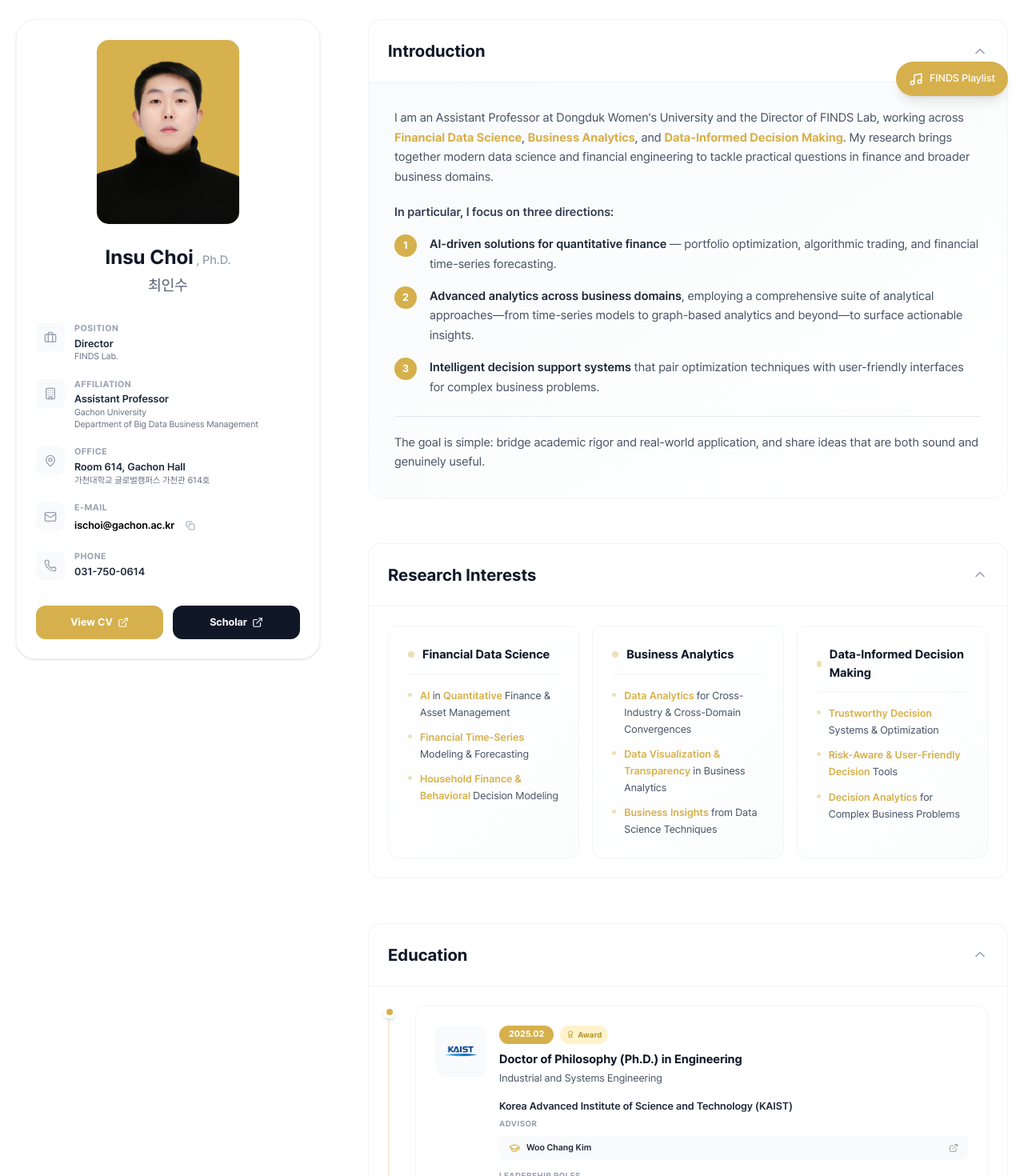
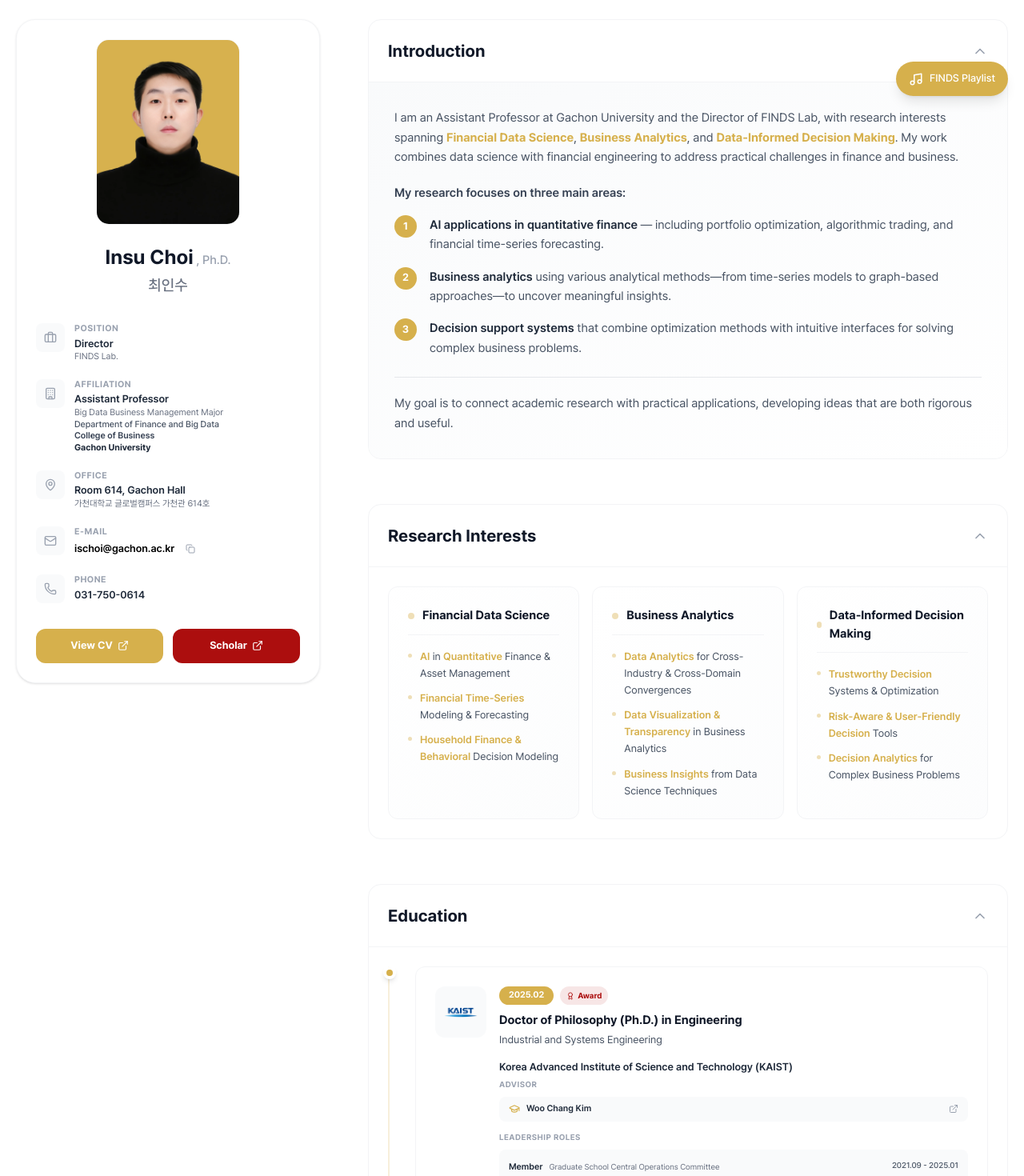
Before and after one commit to FinDS-Lab/website, a React (Vite) app: page /website/members/director in a window 1280 px wide. Shown: the part 660-2130 px from the top of the page at 80% size. Built offline with nearby package versions, Linux system fonts and the light colour scheme.

Commit message:
ver 0.99

```diff
--- a/public/data/academicactivities.json
+++ b/public/data/academicactivities.json
@@ -33,7 +33,7 @@
       "name": "5th International Conference on Artificial Intelligence, Information Processing and Cloud Computing (AIIPCC)",
       "publisher": "",
       "type": "Conference",
-      "period": "2025-12-07 – 2025-12-20",
+      "period": "2025-12-18 – 2025-12-20",
       "url": "https://www.aiipcc.org/"
     },
     {
@@ -403,7 +403,7 @@
       "name": "30th ACM SIGKDD International Conference on Knowledge Discovery and Data Mining (KDD)",
       "publisher": "Association for Computing Machinery",
       "type": "Conference",
-      "period": "2024-04-04 – 2024-04-18",
+      "period": "2024-08-25 – 2024-08-29",
       "url": "https://kdd.org/"
     },
     {
--- a/public/data/alumni.json
+++ b/public/data/alumni.json
@@ -18,7 +18,9 @@
           "dept": "Computer Science and Engineering",
           "year": "2026"
         }
-      ]
+      ],
+      "cohortName": "1st Cohort (2025 Winter)",
+      "currentPosition": "Kyung Hee University"
     },
     {
       "name": "고현우",
@@ -37,7 +39,9 @@
           "dept": "Industrial and Management Systems Engineering",
           "year": "2026"
         }
-      ]
+      ],
+      "cohortName": "1st Cohort (2025 Winter)",
+      "currentPosition": "Kyung Hee University"
     },
     {
       "name": "김강현",
@@ -56,7 +60,9 @@
           "dept": "Industrial and Information Systems Engineering",
           "year": "2026"
         }
-      ]
+      ],
+      "cohortName": "1st Cohort (2025 Winter)",
+      "currentPosition": "Soongsil University"
     },
     {
       "name": "김다인",
@@ -75,7 +81,9 @@
           "dept": "Industrial & Data Engineering",
           "year": "2026"
         }
-      ]
+      ],
+      "cohortName": "1st Cohort (2025 Winter)",
+      "currentPosition": "Hongik University"
     },
     {
       "name": "김연후",
@@ -94,7 +102,9 @@
           "dept": "Industrial and Management Engineering",
           "year": "2026"
         }
-      ]
+      ],
+      "cohortName": "1st Cohort (2025 Winter)",
+      "currentPosition": "Hanyang University (ERICA Campus)"
     },
     {
       "name": "김재엽",
@@ -113,7 +123,9 @@
           "dept": "Industrial Engineering",
           "year": "2026"
         }
-      ]
+      ],
+      "cohortName": "1st Cohort (2025 Winter)",
+      "currentPosition": "Hanyang University"
     },
     {
       "name": "박성수",
@@ -132,7 +144,9 @@
           "dept": "Industrial and Management Systems Engineering",
           "year": "2026"
         }
-      ]
+      ],
+      "cohortName": "1st Cohort (2025 Winter)",
+      "currentPosition": "Korea University (Graduate Student)"
     },
     {
       "name": "신경수",
@@ -151,7 +165,9 @@
           "dept": "Industrial and Management Systems Engineering",
           "year": "2026"
         }
-      ]
+      ],
+      "cohortName": "1st Cohort (2025 Winter)",
+      "currentPosition": "Kyung Hee University"
     },
     {
       "name": "신정윤",
@@ -170,7 +186,9 @@
           "dept": "Industrial and Management Systems Engineering",
           "year": "2026"
         }
-      ]
+      ],
+      "cohortName": "1st Cohort (2025 Winter)",
+      "currentPosition": "Kyung Hee University"
     },
     {
       "name": "심은",
@@ -189,7 +207,9 @@
           "dept": "Computer Science and Engineering",
           "year": "2026"
         }
-      ]
+      ],
+      "cohortName": "1st Cohort (2025 Winter)",
+      "currentPosition": "Sogang University"
     },
     {
       "name": "양동훈",
@@ -208,7 +228,9 @@
           "dept": "Industrial Engineering",
           "year": "2026"
         }
-      ]
+      ],
+      "cohortName": "1st Cohort (2025 Winter)",
+      "currentPosition": "Inha University"
     },
     {
       "name": "이성준",
@@ -227,7 +249,9 @@
           "dept": "Industrial and Management Systems Engineering",
           "year": "2026"
         }
-      ]
+      ],
+      "cohortName": "1st Cohort (2025 Winter)",
+      "currentPosition": "Kyung Hee University"
     },
     {
       "name": "이수인",
@@ -246,7 +270,9 @@
           "dept": "Industrial and Management Systems Engineering",
           "year": "2026"
         }
-      ]
+      ],
+      "cohortName": "1st Cohort (2025 Winter)",
+      "currentPosition": "Seoul National University (Graduate Student)"
     },
     {
       "name": "이유섭",
@@ -265,7 +291,9 @@
           "dept": "Industrial & Systems Engineering",
           "year": "2026"
         }
-      ]
+      ],
+      "cohortName": "1st Cohort (2025 Winter)",
+      "currentPosition": "KAIST"
     },
     {
       "name": "이채은",
@@ -284,7 +312,9 @@
           "dept": "Industrial Engineering",
           "year": "2026"
         }
-      ]
+      ],
+      "cohortName": "1st Cohort (2025 Winter)",
+      "currentPosition": "Gachon University"
     },
     {
       "name": "이태경",
@@ -303,7 +333,9 @@
           "dept": "Industrial and Management Systems Engineering",
           "year": "2026"
         }
-      ]
+      ],
+      "cohortName": "1st Cohort (2025 Winter)",
+      "currentPosition": "Korea University (Graduate Student)"
     },
     {
       "name": "임소영",
@@ -322,7 +354,9 @@
           "dept": "Industrial and Management Systems Engineering",
           "year": "2026"
         }
-      ]
+      ],
+      "cohortName": "1st Cohort (2025 Winter)",
+      "currentPosition": "Kyung Hee University"
     },
     {
       "name": "정유진",
@@ -341,7 +375,9 @@
           "dept": "Industrial and Management Systems Engineering",
           "year": "2026"
         }
-      ]
+      ],
+      "cohortName": "1st Cohort (2025 Winter)",
+      "currentPosition": "Kyung Hee University"
     },
     {
       "name": "조윤수",
@@ -360,7 +396,9 @@
           "dept": "Industrial and Management Systems Engineering",
           "year": "2026"
         }
-      ]
+      ],
+      "cohortName": "1st Cohort (2025 Winter)",
+      "currentPosition": "Kyung Hee University"
     },
     {
       "name": "최문혁",
@@ -379,7 +417,9 @@
           "dept": "Industrial and Management Systems Engineering",
           "year": "2026"
         }
-      ]
+      ],
+      "cohortName": "1st Cohort (2025 Winter)",
+      "currentPosition": "Kyung Hee University"
     },
     {
       "name": "최진우",
@@ -398,7 +438,9 @@
           "dept": "Industrial and Management Systems Engineering",
           "year": "2026"
         }
-      ]
+      ],
+      "cohortName": "1st Cohort (2025 Winter)",
+      "currentPosition": "Kyung Hee University"
     },
     {
       "name": "하승민",
@@ -417,7 +459,9 @@
           "dept": "Industrial and Information System Engineering",
           "year": "2026"
         }
-      ]
+      ],
+      "cohortName": "1st Cohort (2025 Winter)",
+      "currentPosition": "Jeonbuk National University"
     }
   ],
   "sinceDate": "2025.06.14"
--- a/src/components/templates/about/introduction.tsx
+++ b/src/components/templates/about/introduction.tsx
@@ -37,16 +37,16 @@ const pillars = [
     icon: Search,
     label: 'Research',
     number: '01',
-    title: 'We pursue research with an iridescent perspective.',
-    description: 'By applying <b>systematic and diverse methodologies</b> in <b>financial data science</b> and <b>business analytics</b>, we expand knowledge while building <b>transparent frameworks</b> that ensure both <b>practical relevance</b> and <b>data-driven decision-making</b>.',
+    title: 'We pursue research from multiple perspectives.',
+    description: 'Using <b>rigorous methodologies</b> in <b>financial data science</b> and <b>business analytics</b>, we advance knowledge while developing <b>clear frameworks</b> that support <b>practical applications</b> and <b>informed decision-making</b>.',
     accent: 'group-hover:from-[#D6B04C] group-hover:to-[#D6C360]',
   },
   {
     icon: Zap,
     label: 'Impact',
     number: '02',
-    title: 'We transform theory into intuitive solutions.',
-    description: 'Our work helps practitioners <b>navigate uncertainty</b> and <b>bridge the gap</b> between <b>sophisticated analytics</b> and <b>real-world practice</b>, across both <b>financial markets</b> and broader <b>business operations</b>.',
+    title: 'We turn theory into practical solutions.',
+    description: 'Our work helps practitioners <b>manage uncertainty</b> and <b>connect</b> <b>analytical methods</b> with <b>everyday practice</b>, in both <b>financial markets</b> and <b>business operations</b>.',
     accent: 'group-hover:from-primary group-hover:to-[#D6C360]',
   },
   {
@@ -55,7 +55,7 @@ const pillars = [
     number: '03',
     title: 'We strive toward "des avenirs lucides".',
     subtitle: '— lucid futures',
-    description: 'Through <b>data science</b>, we illuminate complexity and foster <b>clarity</b>, <b>discernment</b>, and <b>transparency</b>, contributing to a more <b>equitable</b>, <b>innovative</b>, and <b>socially impactful</b> future in finance and diverse areas of business.',
+    description: 'Through <b>data science</b>, we aim to bring <b>clarity</b>, <b>understanding</b>, and <b>openness</b> to complex problems, working toward a more <b>fair</b>, <b>creative</b>, and <b>meaningful</b> future in finance and business.',
     accent: 'group-hover:from-[#D6C360] group-hover:to-primary',
   },
 ]
--- a/src/components/templates/members/director.tsx
+++ b/src/components/templates/members/director.tsx
@@ -78,6 +78,7 @@ const education = [
       {role: 'Graduate Student Representative', context: 'Department of Industrial and Systems Engineering', period: '2021.09 - 2025.01'},
     ],
     awards: [{title: 'Best Doctoral Dissertation Award', org: 'Korean Operations Research and Management Science Society (KORMS, 한국경영과학회)'}],
+    honors: [],
     logo: logoKaist
   },
   {
@@ -90,6 +91,7 @@ const education = [
     ],
     leadership: [],
     awards: [{title: 'Best Master\'s Thesis Award', org: 'Korean Institute of Industrial Engineers (KIIE, 대한산업공학회)'}],
+    honors: [],
     logo: logoKaist
   },
   {
@@ -105,7 +107,8 @@ const education = [
       {role: 'Head of Culture & Public Relations', context: '41st Student Council, College of Engineering', period: '2017.01 - 2017.11'},
       {role: 'President', context: '7th Student Council, Department of Industrial and Management Systems Engineering', period: '2016.01 - 2016.12'},
     ],
-    awards: [{title: 'Valedictorian', org: '1st out of 86 students'}],
+    awards: [],
+    honors: [{title: 'Valedictorian', org: '1st out of 86 students'}],
     logo: logoKyunghee
   },
 ]
@@ -117,7 +120,7 @@ const employment = [
   {position: 'Director', positionKo: '연구실장', department: '', departmentKo: '', organization: 'FINDS Lab.', organizationKo: '', period: '2025.06 – Present', logo: logoFinds, isCurrent: true},
   {position: 'Postdoctoral Researcher', positionKo: '박사후연구원', department: 'Financial Technology Lab, Graduate School of Management of Technology', departmentKo: '기술경영전문대학원 금융기술연구실', organization: 'Korea University', organizationKo: '고려대학교', period: '2025.03 – 2025.08', logo: logoKorea, isCurrent: false},
   {position: 'Postdoctoral Researcher', positionKo: '박사후연구원', department: 'Financial Engineering Lab, Department of Industrial and Systems Engineering', departmentKo: '산업및시스템공학과 금융공학연구실', organization: 'Korea Advanced Institute of Science and Technology (KAIST)', organizationKo: '한국과학기술원', period: '2025.03 – 2025.08', logo: logoKaist, isCurrent: false},
-  {position: 'Lecturer', positionKo: '강사', department: 'Department of Electronic and Semiconductor Engineering', departmentKo: '전자반도체공학부 (舊 인공지능융합공학부)', organization: 'Kangnam University', organizationKo: '강남대학교', period: '2025.03 – 2026.02', logo: logoKangnam, isCurrent: false},
+  {position: 'Lecturer', positionKo: '강사', department: 'Department of Electronic and Semiconductor Engineering, College of Engineering', departmentKo: '공과대학 전자반도체공학부 (舊 인공지능융합공학부)', organization: 'Kangnam University', organizationKo: '강남대학교', period: '2025.03 – 2026.02', logo: logoKangnam, isCurrent: false},
   {position: 'Lecturer', positionKo: '강사', department: 'Digital Business Major, Division of Convergence Business, College of Global Business', departmentKo: '글로벌비즈니스대학 융합경영학부 디지털경영전공', organization: 'Korea University', organizationKo: '고려대학교', period: '2025.03 – 2026.02', logo: logoKorea, isCurrent: false},
   {position: 'Lecturer', positionKo: '강사', department: 'Department of Industrial and Management Systems Engineering', departmentKo: '산업경영공학과', organization: 'Kyung Hee University', organizationKo: '경희대학교', period: '2024.03 – 2024.08', logo: logoKyunghee, isCurrent: false},
   {position: 'Research Consultant', positionKo: '연구 컨설턴트', department: '', departmentKo: '', organization: 'WorldQuant Brain', organizationKo: '월드퀀트 브레인', period: '2022.06 – Present', logo: logoWorldquant, isCurrent: true},
@@ -514,8 +517,10 @@ export const MembersDirectorTemplate = () => {
                   <div className="min-w-0">
                     <p className="text-[10px] md:text-xs font-bold text-gray-400 uppercase tracking-wider mb-2">Affiliation</p>
                     <p className="text-xs md:text-sm font-semibold text-gray-800">Assistant Professor</p>
-                    <p className="text-[10px] md:text-xs text-gray-500">Gachon University</p>
-                    <p className="text-[10px] md:text-xs text-gray-500">Department of Big Data Business Management</p>
+                    <p className="text-[10px] md:text-xs text-gray-500 font-normal">Big Data Business Management Major</p>
+                    <p className="text-[10px] md:text-xs text-gray-600 font-medium">Department of Finance and Big Data</p>
+                    <p className="text-[10px] md:text-xs text-gray-700 font-semibold">College of Business</p>
+                    <p className="text-[10px] md:text-xs text-gray-800 font-bold">Gachon University</p>
                   </div>
                 </div>
                 <div className="flex items-start gap-12 group">
@@ -571,11 +576,11 @@ export const MembersDirectorTemplate = () => {
                   View CV <ExternalLink size={14}/>
                 </button>
                 <a
-                  href="https://scholar.google.com"
+                  href="https://scholar.google.com/citations?user=p9JwRLwAAAAJ&hl=en"
                   target="_blank"
                   rel="noopener noreferrer"
-                  className="flex items-center justify-center gap-6 py-12 bg-gray-900 text-xs md:text-sm font-bold rounded-xl hover:bg-gray-800 transition-all"
-                  style={{color: '#ffffff'}}
+                  className="flex items-center justify-center gap-6 py-12 text-xs md:text-sm font-bold rounded-xl hover:opacity-90 transition-all"
+                  style={{backgroundColor: 'rgb(172, 14, 14)', color: '#ffffff'}}
                 >
                   Scholar <ExternalLink size={14} color="#ffffff"/>
                 </a>
@@ -597,36 +602,36 @@ export const MembersDirectorTemplate = () => {
               {expandedSections.introduction && (
               <div className="bg-gradient-to-br from-gray-50 to-white p-20 md:p-32 border-t border-gray-100">
                 <p className="text-gray-600 leading-relaxed text-sm md:text-base mb-20">
-                  I am an Assistant Professor at Dongduk Women's University and the Director of FINDS Lab, working across{' '}
+                  I am an Assistant Professor at Gachon University and the Director of FINDS Lab, with research interests spanning{' '}
                   <span className="font-bold text-primary">Financial Data Science</span>,{' '}
                   <span className="font-bold text-primary">Business Analytics</span>, and{' '}
-                  <span className="font-bold text-primary">Data-Informed Decision Making</span>. My research brings together modern data science and financial engineering to tackle practical questions in finance and broader business domains.
+                  <span className="font-bold text-primary">Data-Informed Decision Making</span>. My work combines data science with financial engineering to address practical challenges in finance and business.
                 </p>
                 <p className="text-gray-700 leading-relaxed text-sm md:text-base font-semibold mb-16">
-                  In particular, I focus on three directions:
+                  My research focuses on three main areas:
                 </p>
                 <div className="space-y-16 mb-24">
                   <div className="flex gap-16">
                     <span className="size-28 bg-primary text-white text-sm font-bold rounded-full flex items-center justify-center shrink-0">1</span>
                     <p className="text-gray-600 leading-relaxed text-sm md:text-base">
-                      <span className="font-semibold text-gray-800">AI-driven solutions for quantitative finance</span> — portfolio optimization, algorithmic trading, and financial time-series forecasting.
+                      <span className="font-semibold text-gray-800">AI applications in quantitative finance</span> — including portfolio optimization, algorithmic trading, and financial time-series forecasting.
                     </p>
                   </div>
                   <div className="flex gap-16">
                     <span className="size-28 bg-primary text-white text-sm font-bold rounded-full flex items-center justify-center shrink-0">2</span>
                     <p className="text-gray-600 leading-relaxed text-sm md:text-base">
-                      <span className="font-semibold text-gray-800">Advanced analytics across business domains</span>, employing a comprehensive suite of analytical approaches—from time-series models to graph-based analytics and beyond—to surface actionable insights.
+                      <span className="font-semibold text-gray-800">Business analytics</span> using various analytical methods—from time-series models to graph-based approaches—to uncover meaningful insights.
                     </p>
                   </div>
                   <div className="flex gap-16">
                     <span className="size-28 bg-primary text-white text-sm font-bold rounded-full flex items-center justify-center shrink-0">3</span>
                     <p className="text-gray-600 leading-relaxed text-sm md:text-base">
-                      <span className="font-semibold text-gray-800">Intelligent decision support systems</span> that pair optimization techniques with user-friendly interfaces for complex business problems.
+                      <span className="font-semibold text-gray-800">Decision support systems</span> that combine optimization methods with intuitive interfaces for solving complex business problems.
                     </p>
                   </div>
                 </div>
                 <p className="text-gray-600 leading-relaxed text-sm md:text-base pt-20 border-t border-gray-200">
-                  The goal is simple: bridge academic rigor and real-world application, and share ideas that are both sound and genuinely useful.
+                  My goal is to connect academic research with practical applications, developing ideas that are both rigorous and useful.
                 </p>
               </div>
               )}
@@ -701,9 +706,15 @@ export const MembersDirectorTemplate = () => {
                           <div className="flex flex-wrap items-center gap-8 mb-8">
                             <span className="px-12 py-4 text-xs font-bold rounded-full bg-primary text-white">{edu.period}</span>
                             {edu.awards && edu.awards.length > 0 && (
-                              <span className="flex items-center gap-4 px-8 py-4 bg-[#FFF3CC] text-[#B8962D] text-[10px] font-bold rounded-full">
+                              <span className="flex items-center gap-4 px-8 py-4 text-[10px] font-bold rounded-full" style={{backgroundColor: 'rgba(172, 14, 14, 0.1)', color: 'rgb(172, 14, 14)'}}>
                                 <Award size={10} />
                                 Award
+                              </span>
+                            )}
+                            {edu.honors && edu.honors.length > 0 && (
+                              <span className="flex items-center gap-4 px-8 py-4 text-[10px] font-bold rounded-full" style={{backgroundColor: '#FFF3CC', color: '#B8962D'}}>
+                                <Medal size={10} />
+                                Honor
                               </span>
                             )}
                           </div>
@@ -759,11 +770,28 @@ export const MembersDirectorTemplate = () => {
                             <p className="text-[10px] font-bold text-gray-400 uppercase tracking-wider mb-8">Awards</p>
                             <div className="space-y-6">
                               {edu.awards.map((a, i) => (
-                                <div key={i} className="flex items-start gap-8 bg-gray-50 rounded-lg px-12 py-8">
-                                  <span className="text-[#D6B04C] shrink-0">🏆</span>
+                                <div key={i} className="flex items-start gap-8 rounded-lg px-12 py-8" style={{backgroundColor: 'rgba(172, 14, 14, 0.05)'}}>
+                                  <span className="shrink-0" style={{color: 'rgb(172, 14, 14)'}}>🏆</span>
                                   <div className="flex-1">
                                     <span className="text-xs font-semibold text-gray-800">{a.title}</span>
                                     <span className="text-[10px] text-gray-500 block mt-2">{a.org}</span>
+                                  </div>
+                                </div>
+                              ))}
+                            </div>
+                          </div>
+                        )}
+
+                        {edu.honors && edu.honors.length > 0 && (
+                          <div className="pt-12 border-t border-gray-100">
+                            <p className="text-[10px] font-bold text-gray-400 uppercase tracking-wider mb-8">Honors</p>
+                            <div className="space-y-6">
+                              {edu.honors.map((h, i) => (
+                                <div key={i} className="flex items-start gap-8 bg-[#FFF9E6] rounded-lg px-12 py-8">
+                                  <span className="shrink-0" style={{color: '#D6B04C'}}>🎖️</span>
+                                  <div className="flex-1">
+                                    <span className="text-xs font-semibold text-gray-800">{h.title}</span>
+                                    <span className="text-[10px] text-gray-500 block mt-2">{h.org}</span>
                                   </div>
                                 </div>
                               ))}
```
Also changed, not shown: src/components/templates/members/alumni.tsx (+17 -10 lines), src/components/templates/members/director-academic.tsx (+6 -6 lines), src/components/templates/publications/index.tsx (+4 -4 lines), public/data/pubs.json.
